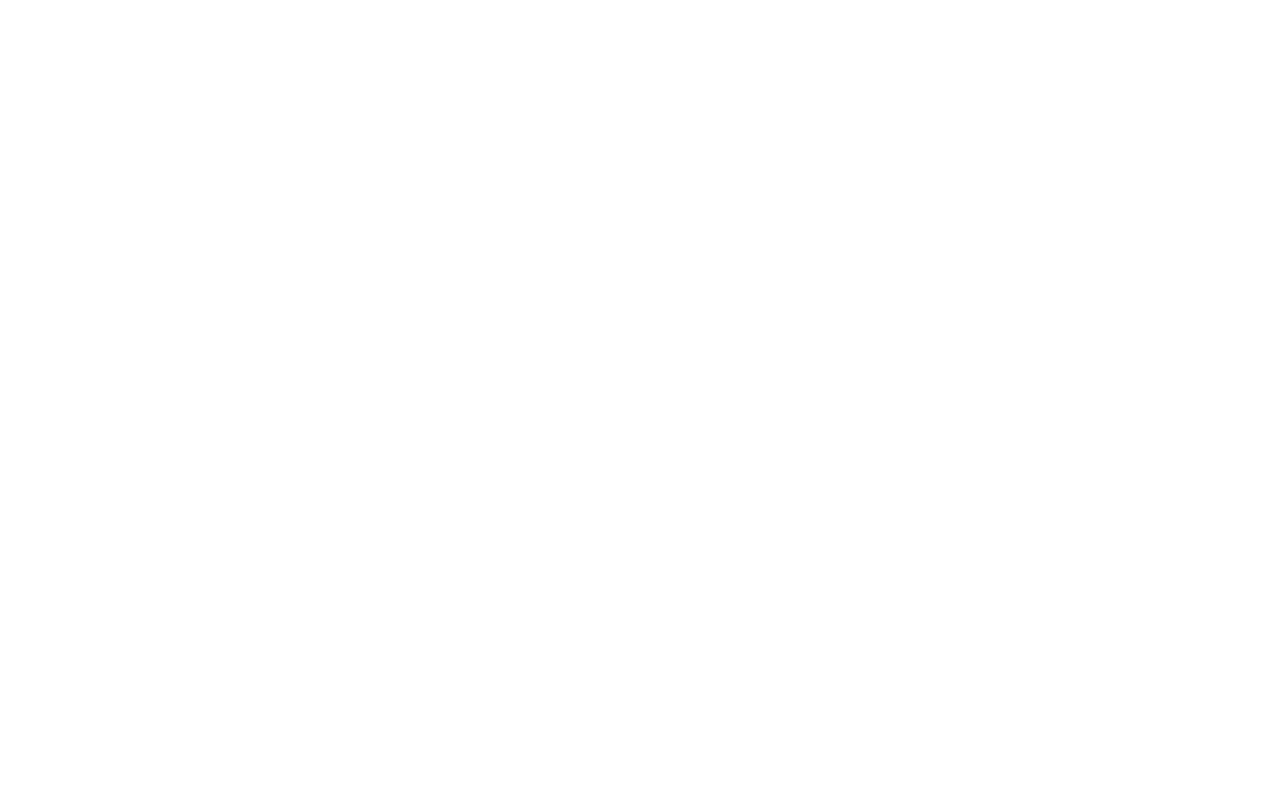
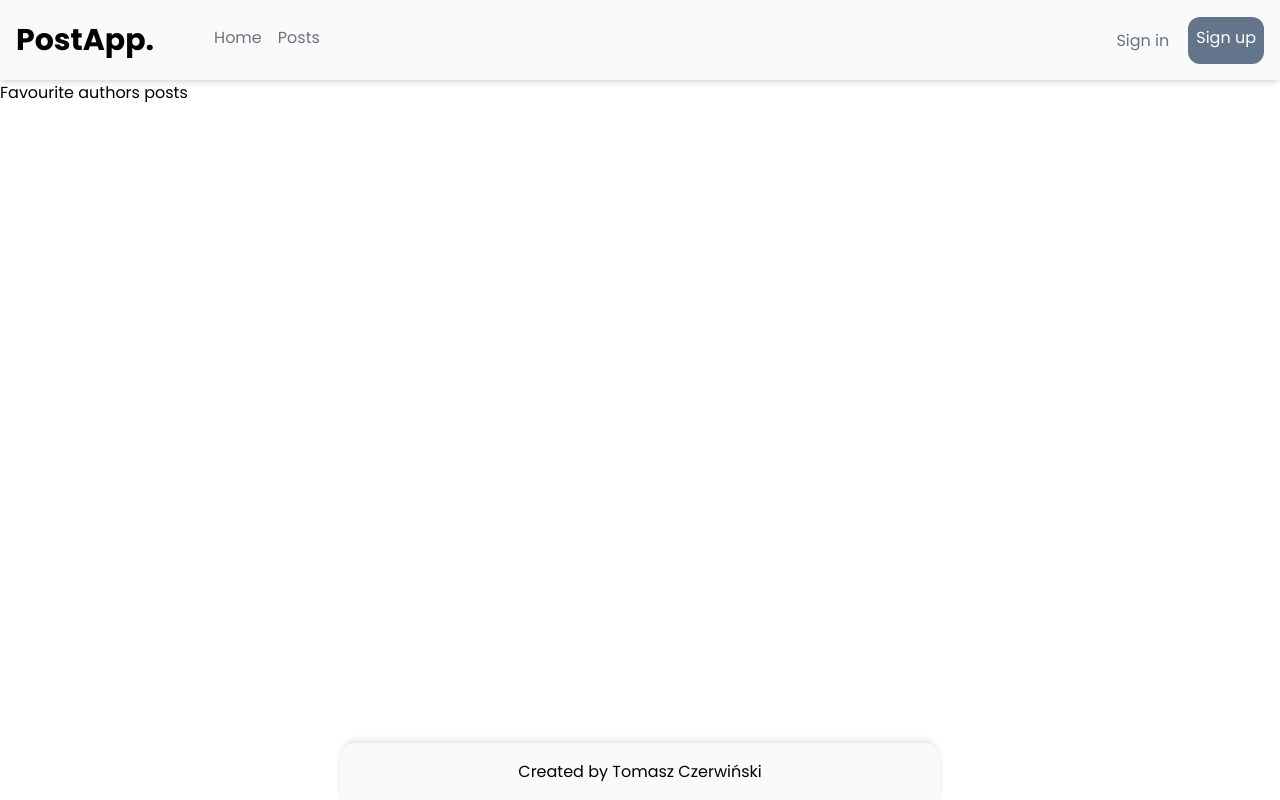
Before and after one commit to tomczer2t/post-app-frontend, a React (Create React App) app: page /favourite-authors in a window 1280 px wide. Before the commit this address had no page. Built offline with nearby package versions, Linux system fonts and the light colour scheme.

Commit message:
Added route for favourite authors.

```diff
--- a/src/App.tsx
+++ b/src/App.tsx
@@ -10,6 +10,7 @@
 import { SpecificPost } from './views/SpecificPost';
 import { AuthorView } from './views/AuthorView';
 import { ProfileView } from './views/ProfileView';
+import { FavouriteAuthorsView } from './views/FavouriteAuthorsView';
 
 function App() {
   return (
@@ -45,6 +46,10 @@
                  element={ <AuthorView /> } />
         </Route>
 
+        <Route path="favourite-authors">
+          <Route index element={ <FavouriteAuthorsView /> } />
+        </Route>
+
       </Route>
     </Routes>
   );
--- a/src/components/Author/Author.tsx
+++ b/src/components/Author/Author.tsx
@@ -39,7 +39,8 @@
       <Loading loading={ loading } />
       { !loading && (
         <>
-          <AuthorHeader username={posts[0].username} avatarURL={posts[0].avatarURL} />
+          <AuthorHeader username={ posts[0].username }
+                        avatarURL={ posts[0].avatarURL } />
           <PostsList tinyPosts={ posts } />
         </>
       ) }
--- a/src/components/Author/AuthorHeader.tsx
+++ b/src/components/Author/AuthorHeader.tsx
@@ -1,4 +1,8 @@
 import userDefault from '../../assets/images/default-user-img.jpeg';
+import { useAuth } from '../../hooks/useAuth';
+import { AiOutlineHeart, AiFillHeart } from 'react-icons/ai';
+import { useAxiosPrivate } from '../../hooks/useAxiosPrivate';
+import { useEffect } from 'react';
 
 interface Props {
   username: string;
@@ -7,10 +11,39 @@
 
 export const AuthorHeader = ({ username, avatarURL }: Props) => {
 
+  const { auth, setAuth } = useAuth();
+  const axiosPrivate = useAxiosPrivate();
+
+  useEffect(() => {
+    console.log(auth);
+  }, []);
+
+  const handleAddToFavouriteAuthors = async () => {
+    try {
+      const newFavouriteAuthors = auth?.user.favouriteAuthors.push(username);
+      const { data } = await axiosPrivate.patch(`users/${ auth?.user.id }`, { favouriteAuthors: newFavouriteAuthors });
+      console.log({ data });
+    } catch (error) {
+      console.log(error);
+    }
+  }
+
+  const handleRemoveFromFavouriteAuthors = async () => {
+    try {
+      const newFavouriteAuthors = auth?.user.favouriteAuthors.filter(author => author !== username);
+      const { data } = await axiosPrivate.patch(`users/${ auth?.user.id }`, { favouriteAuthors: newFavouriteAuthors });
+      console.log({ data });
+    } catch (error) {
+      console.log(error);
+    }
+  }
 
   return (
     <div className="relative bg-slate-500 flex flex-col-reverse items-center p-4 mt-8 md:px-8 md:flex-row md:justify-between max-w-[1200px] mx-auto overflow-hidden rounded-md">
-      <h2 className="text-white">By { username }</h2>
+      <div className="flex items-center gap-2">
+        <h2 className="text-white">By { username }</h2>
+        { auth && auth.user.favouriteAuthors?.some(author => author === username) ? <AiFillHeart onClick={ handleRemoveFromFavouriteAuthors }/> : <AiOutlineHeart onClick={ handleAddToFavouriteAuthors } />}
+      </div>
       <div className="hidden bg-white h-8 w-[200px] md:block absolute top-10 right-24 rotate-[110deg] z-10" />
       <div className="aspect-square w-28 overflow-hidden rounded-full bg-slate-600">
         <img src={ avatarURL ? avatarURL : userDefault }
--- /dev/null
+++ b/src/components/FavouriteAuthors/FavouriteAuthors.tsx
@@ -0,0 +1,17 @@
+import { useAuth } from '../../hooks/useAuth';
+import { useEffect } from 'react';
+
+export const FavouriteAuthors = () => {
+
+  const { auth } = useAuth();
+
+  useEffect(() => {
+    console.log(auth?.user.favouriteAuthors);
+  }, []);
+
+  return (
+    <div>
+      Favourite authors posts
+    </div>
+  );
+};
--- a/src/components/layout/Header/Menu/Menu.tsx
+++ b/src/components/layout/Header/Menu/Menu.tsx
@@ -42,7 +42,7 @@
           <MenuItem label="posts" pathname="posts" />
           { auth && (
             <>
-              <MenuItem label="following" pathname="following" />
+              <MenuItem label="favourite authors" pathname="favourite-authors" />
               <MenuItem label="create post" pathname="posts/create" />
               <MenuItem label="profile" pathname="account/profile" />
             </>
--- a/src/context/AuthProvider.tsx
+++ b/src/context/AuthProvider.tsx
@@ -1,7 +1,10 @@
 import React, { createContext, useEffect, useLayoutEffect, useState } from 'react';
 import { useRefresh } from '../hooks/useRefresh';
 
-export const AuthContext = createContext<{ auth: null | Auth, setAuth: React.Dispatch<React.SetStateAction<Auth | null>>}>({ auth: null, setAuth: () => {}});
+export const AuthContext = createContext<{ auth: null | Auth, setAuth: React.Dispatch<React.SetStateAction<Auth | null>> }>({
+  auth: null,
+  setAuth: () => {},
+});
 
 interface Props {
   children?: React.ReactNode;
@@ -12,7 +15,8 @@
   user: {
     id: string;
     email: string;
-    avatarURL?:string;
+    avatarURL?: string;
+    favouriteAuthors: string[];
   },
   accessToken: string;
 }
@@ -23,7 +27,7 @@
 
 
   return (
-    <AuthContext.Provider value={{ auth, setAuth }}>
+    <AuthContext.Provider value={ { auth, setAuth } }>
       { children }
     </AuthContext.Provider>
   );
--- /dev/null
+++ b/src/views/FavouriteAuthorsView.tsx
@@ -0,0 +1,10 @@
+import { FavouriteAuthors } from '../components/FavouriteAuthors/FavouriteAuthors';
+
+export const FavouriteAuthorsView = () => {
+
+  return (
+    <>
+      <FavouriteAuthors />
+    </>
+  );
+};
```
